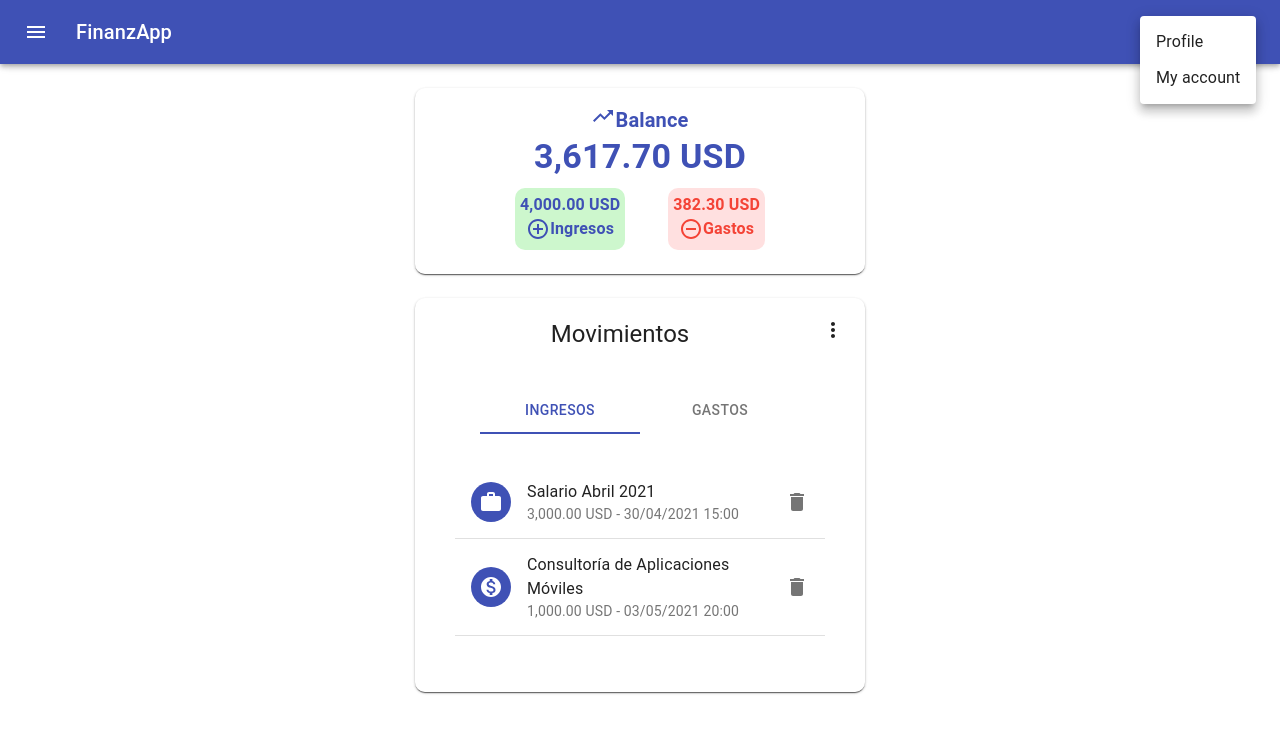
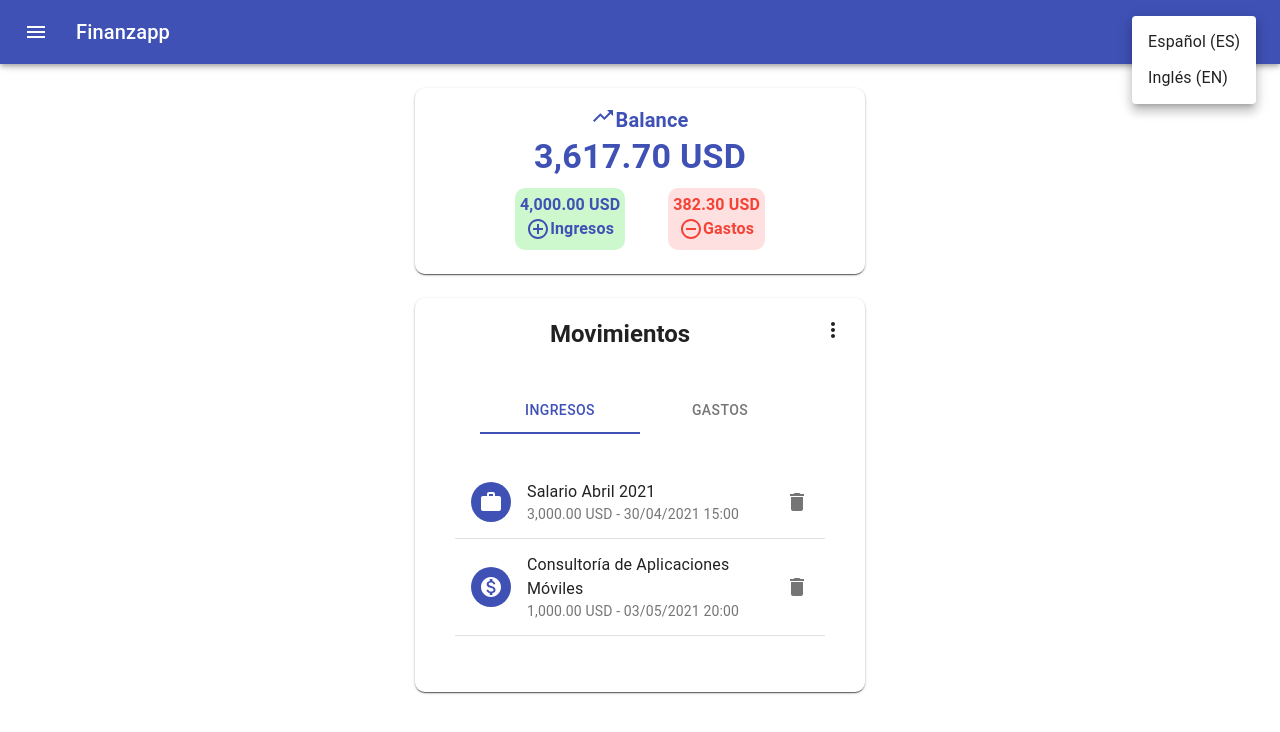
Before and after one commit to ExonMarcelo/finanzapp, a React (Create React App) app: page / in a window 1280 px wide. Both pictures are taken after a click on the button 1232 px from the left and 32 px from the top of the page. Shown: the top 732 px of the page. Built offline with nearby package versions, Linux system fonts and the light colour scheme.

Commit message:
Corrección en el metodo de generar id de movimiento.  traducciones al 80%

```diff
--- a/src/components/Pages/Main/Main.js
+++ b/src/components/Pages/Main/Main.js
@@ -211,8 +211,8 @@ function Main(props) {
   const confirmRemoveMovement = (type, idMovement) => {
     const dataConfirmDialog= {
       open: true,
-      title:"¡Atención!",
-      description: `¿Esta seguro de eliminar este ${(type === "income")? "ingreso" : "gasto" }?`,
+      title: t("confirmDialog.title"),
+      description: (type === "income")? t("confirmDialog.descriptionIncome") : t("confirmDialog.descriptionExpense"),
       fnOK: () => {
         removeMovement(type, idMovement);
       }
@@ -291,7 +291,7 @@ function Main(props) {
                             aria-haspopup="true"
                             onClick={handleMenu}
                             color="inherit" >
-                            <MoreVertIcon />
+                            <MoreVertIcon/>
                           </IconButton>
                           <Menu
                             id="menuMovements"
@@ -308,12 +308,12 @@ function Main(props) {
                             open={open}
                             onClose={handleClose}
                           >
-                            <MenuItem onClick={() => fnShowNewMovement("income")}>Agregar ingreso</MenuItem>
-                            <MenuItem onClick={() => fnShowNewMovement("expenses")}>Agregar gasto</MenuItem>
+                            <MenuItem onClick={() => fnShowNewMovement("income")}>{t("movements.menuItem1")}</MenuItem>
+                            <MenuItem onClick={() => fnShowNewMovement("expenses")}>{t("movements.menuItem2")}</MenuItem>
                           </Menu>
                         </>
                       }
-                      title={t("movements.title")}
+                      title={<Typography variant="h5" color="default" style={{fontWeight:"bolder"}}>{t("movements.title")}</Typography>}
                     />
                     <CardContent>
 
--- a/src/components/Pages/Main/NewMovement.js
+++ b/src/components/Pages/Main/NewMovement.js
@@ -17,6 +17,9 @@ import TextField from "@material-ui/core/TextField";
 
 //web services
 //import wsServices from "../../../webServices/wsServices";
+
+//import translations
+import {useTranslation} from "react-i18next";
 
 //global functions
 import { formatDateDayToYear, doClick } from "../../../helpers/globalFunctions";
@@ -40,6 +43,8 @@ function NewMovement(props) {
   const fullScreen = useMediaQuery(theme.breakpoints.down("xs"));
 
   const { handleSubmit, control, reset } = useForm();
+
+  const { t } = useTranslation("global");
 
   const [description, setDescription] = useState("");
   const [category, setCategory] = useState("");
@@ -100,6 +105,9 @@ function NewMovement(props) {
   }
 
   const generateID = (data) => {
+    if(data.length === 0){
+      return 1;
+    }
     const sorted = data.sort((a, b) => a.id - b.id);
     const lastID = sorted[sorted.length - 1].id;
     return  lastID + 1;
@@ -124,11 +132,11 @@ function NewMovement(props) {
       aria-labelledby="responsive-dialog-title"
     >
       <DialogTitle id="responsive-dialog-title">
-        Nuevo {type==="income"?"ingreso":"gasto"}
+        {type==="income"? t("newMovemementDialog.titleIncome") : t("newMovemementDialog.titleExpense")}
       </DialogTitle>
       <DialogContent>
         <DialogContentText>
-          Este movimiento se agregará a tus {type==="income"?"ingresos":"gastos"}
+          {type==="income"? t("newMovemementDialog.descriptionIncome") : t("newMovemementDialog.descriptionExpense")}
         </DialogContentText>
 
         <form onSubmit={handleSubmit(onSubmit)}>
--- a/src/components/Templates/Header/Header.js
+++ b/src/components/Templates/Header/Header.js
@@ -5,12 +5,15 @@ import Toolbar from '@material-ui/core/Toolbar';
 import Typography from '@material-ui/core/Typography';
 import IconButton from '@material-ui/core/IconButton';
 import MenuIcon from '@material-ui/icons/Menu';
-import AccountCircle from '@material-ui/icons/AccountCircle';
+import LanguageIcon from '@material-ui/icons/Language';
 import Switch from '@material-ui/core/Switch';
 import FormControlLabel from '@material-ui/core/FormControlLabel';
 import FormGroup from '@material-ui/core/FormGroup';
 import MenuItem from '@material-ui/core/MenuItem';
 import Menu from '@material-ui/core/Menu';
+
+//import translations
+import {useTranslation} from "react-i18next";
 
 const useStyles = makeStyles((theme) => ({
   root: {
@@ -30,6 +33,8 @@ export default function Header() {
   const [anchorEl, setAnchorEl] = React.useState(null);
   const open = Boolean(anchorEl);
 
+  const [t, i18n] = useTranslation("global");//specify file name
+
   const handleChange = (event) => {
     setAuth(event.target.checked);
   };
@@ -42,6 +47,11 @@ export default function Header() {
     setAnchorEl(null);
   };
 
+  const handleChangeLanguage = (lng) =>{
+    i18n.changeLanguage(lng);
+    handleClose();
+  }
+
   return (
     <div className={classes.root}>
 
@@ -51,21 +61,21 @@ export default function Header() {
             <MenuIcon />
           </IconButton>
           <Typography variant="h6" className={classes.title}>
-            FinanzApp
+            {t("appTitle")}
           </Typography>
           {auth && (
             <div>
               <IconButton
-                aria-label="account of current user"
-                aria-controls="menu-appbar"
+                aria-label="language"
+                aria-controls="menuLanguage"
                 aria-haspopup="true"
                 onClick={handleMenu}
                 color="inherit"
               >
-                <AccountCircle />
+                <LanguageIcon />
               </IconButton>
               <Menu
-                id="menu-appbar"
+                id="menuLanguage"
                 anchorEl={anchorEl}
                 anchorOrigin={{
                   vertical: 'top',
@@ -79,8 +89,8 @@ export default function Header() {
                 open={open}
                 onClose={handleClose}
               >
-                <MenuItem onClick={handleClose}>Profile</MenuItem>
-                <MenuItem onClick={handleClose}>My account</MenuItem>
+                <MenuItem onClick={() => handleChangeLanguage("es")}>{t("languages.es")}</MenuItem>
+                <MenuItem onClick={() => handleChangeLanguage("en")}>{t("languages.en")}</MenuItem>
               </Menu>
             </div>
           )}
--- a/src/translations/en/global.json
+++ b/src/translations/en/global.json
@@ -8,6 +8,23 @@
     "movements":{
         "title":"Movemens",
         "income":"Income",
-        "expenses":"Expenses"
+        "expenses":"Expenses",
+        "menuItem1": "Add income",
+        "menuItem2": "Add expense"
+    },
+    "confirmDialog":{
+        "title":"Attention!",
+        "descriptionIncome":"Are you sure to delete this entry?",
+        "descriptionExpense":"Are you sure to eliminate this expense?"
+    },
+    "newMovemementDialog":{
+        "titleIncome":"New income",
+        "titleExpense":"New Expense",
+        "descriptionIncome":"This movement will be added to your income.",
+        "descriptionExpense":"This movement will be added to your expenses."
+    },
+    "languages":{
+        "es":"Spanish (ES)",
+        "en":"English (EN)"
     }
 }
--- a/src/translations/es/global.json
+++ b/src/translations/es/global.json
@@ -8,6 +8,23 @@
     "movements":{
         "title":"Movimientos",
         "income":"Ingresos",
-        "expenses":"Gastos"
+        "expenses":"Gastos",
+        "menuItem1": "Agregar ingreso",
+        "menuItem2": "Agregar gasto"
+    },
+    "confirmDialog":{
+        "title":"¡Atención!",
+        "descriptionIncome":"¿Estás seguro de eliminar este ingreso?",
+        "descriptionExpense":"¿Estás seguro de eliminar este gasto?"
+    },
+    "newMovemementDialog":{
+        "titleIncome":"Nuevo ingreso",
+        "titleExpense":"Nuevo gasto",
+        "descriptionIncome":"Este movimiento se agregará a tus ingresos.",
+        "descriptionExpense":"Este movimiento se agregará a tus gastos"
+    },
+    "languages":{
+        "es":"Español (ES)",
+        "en":"Inglés (EN)"
     }
 }
```
